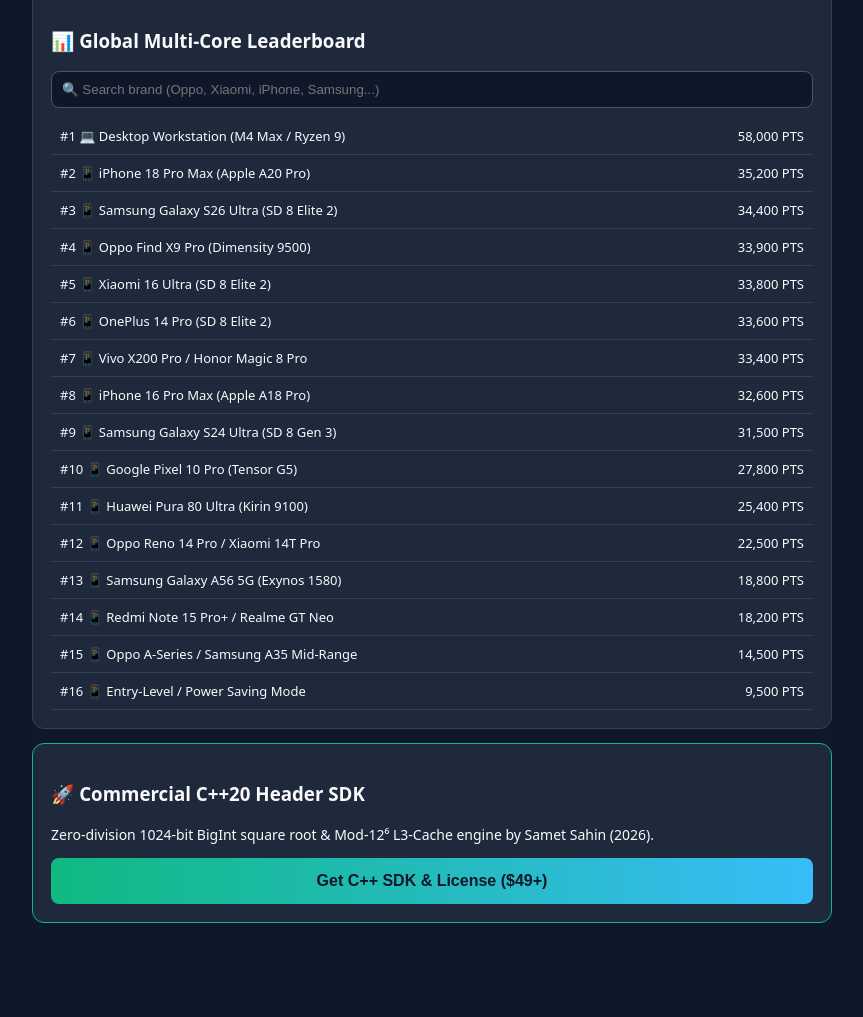
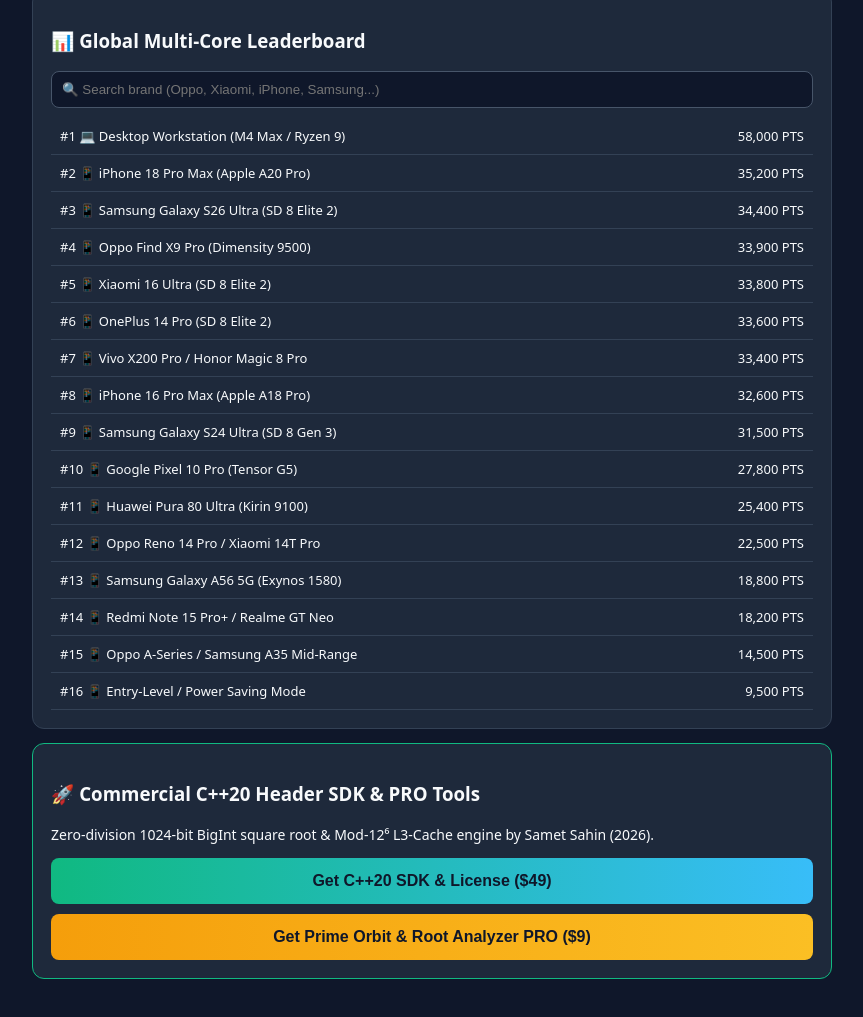
Before and after one commit to sametsahin61sa-design/Mod12-benchmark, a plain HTML site: page index.html in a window 1280 px wide. Shown: the part 442-1459 px from the top of the page, without its empty margins (208-1071 px from the left). Before the commit the page ends 1409 px from the top, so only its background shows below. Drawn offline with Linux system fonts and the light colour scheme.

Commit message:
Update index.html

```diff
--- a/index.html
+++ b/index.html
@@ -50,9 +50,12 @@ input{width:100%;padding:10px;border-radius:8px;border:1px solid #475569;backgro
 <div id="bd"></div>
 </div>
 <div class="card" style="border:1px solid #10b981">
-<h3>🚀 Commercial C++20 Header SDK</h3>
+<h3>🚀 Commercial C++20 Header SDK & PRO Tools</h3>
 <p style="font-size:14px">Zero-division 1024-bit BigInt square root & Mod-12⁶ L3-Cache engine by Samet Sahin (2026).</p>
-<button style="background:linear-gradient(90deg,#10b981,#38bdf8)" onclick="window.open('https://gumroad.com')">Get C++ SDK & License ($49+)</button>
+<div style="display:grid;gap:10px">
+<button style="background:linear-gradient(90deg,#10b981,#38bdf8)" onclick="window.open('https://gumroad.com')">Get C++20 SDK & License ($49)</button>
+<button style="background:linear-gradient(90deg,#f59e0b,#fbbf24)" onclick="window.open('https://sahinscape5.gumroad.com/l/fzbwzm')">Get Prime Orbit & Root Analyzer PRO ($9)</button>
+</div>
 </div>
 <script>
 const cores=navigator.hardwareConcurrency||4;
```
